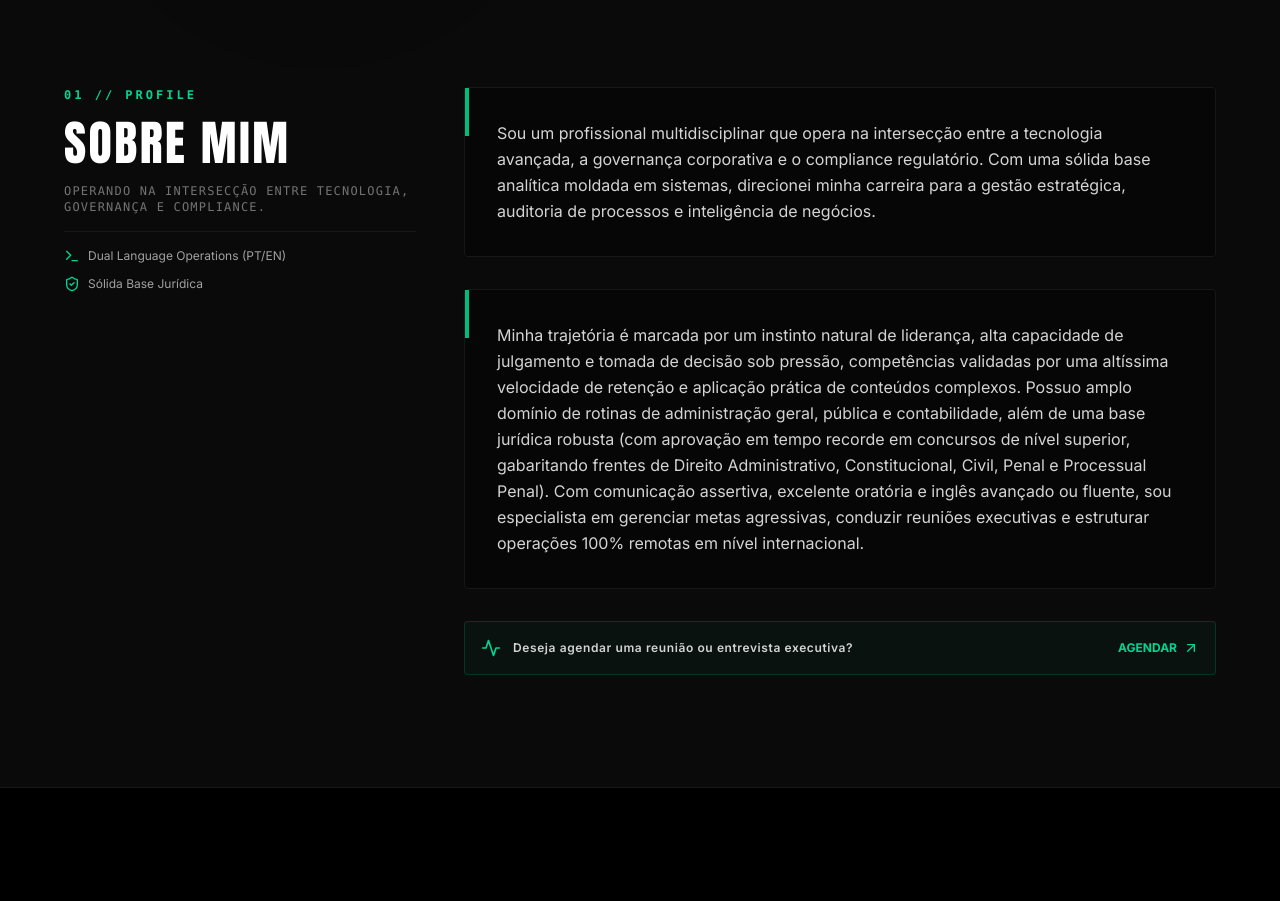
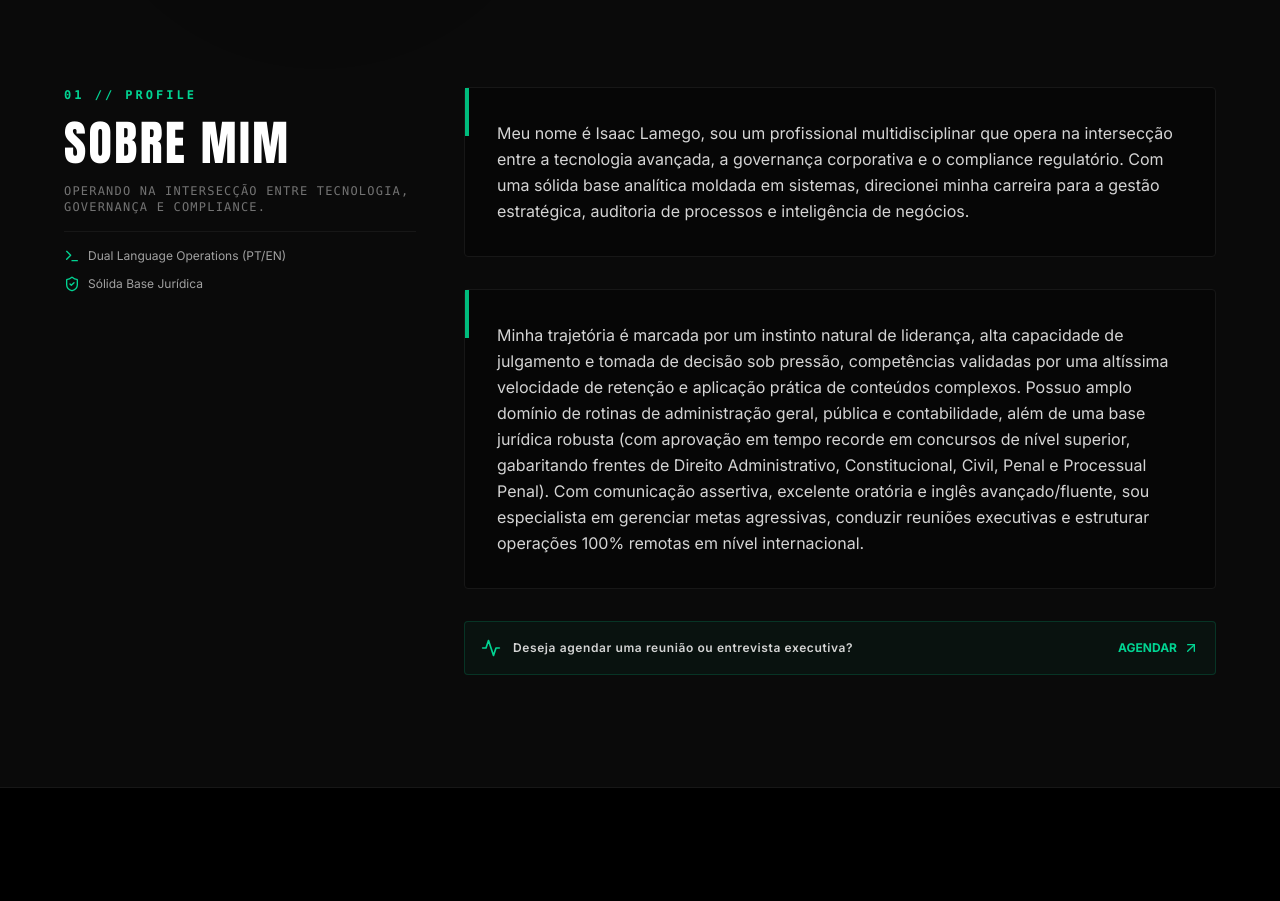
Before and after one commit to zackdartdev/PORTFOLIO, a React (Vite) app: page / in a window 1280 px wide. Shown: the part 980-1881 px from the top of the page. Built offline with nearby package versions, Linux system fonts and the light colour scheme; a web font is replaced by a local one.

Commit message:
Update App.jsx

```diff
--- a/src/App.jsx
+++ b/src/App.jsx
@@ -38,8 +38,8 @@ const TRANSLATIONS = {
     heroBadge: "TI Orientada a Gestão Empresarial, BI e Análise de Risco",
     aboutTitle: "SOBRE MIM",
     aboutSub: "Operando na intersecção entre tecnologia, governança e compliance.",
-    aboutText1: "Sou um profissional multidisciplinar que opera na intersecção entre a tecnologia avançada, a governança corporativa e o compliance regulatório. Com uma sólida base analítica moldada em sistemas, direcionei minha carreira para a gestão estratégica, auditoria de processos e inteligência de negócios.",
-    aboutText2: "Minha trajetória é marcada por um instinto natural de liderança, alta capacidade de julgamento e tomada de decisão sob pressão, competências validadas por uma altíssima velocidade de retenção e aplicação prática de conteúdos complexos. Possuo amplo domínio de rotinas de administração geral, pública e contabilidade, além de uma base jurídica robusta (com aprovação em tempo recorde em concursos de nível superior, gabaritando frentes de Direito Administrativo, Constitucional, Civil, Penal e Processual Penal). Com comunicação assertiva, excelente oratória e inglês avançado ou fluente, sou especialista em gerenciar metas agressivas, conduzir reuniões executivas e estruturar operações 100% remotas em nível internacional.",
+    aboutText1: "Meu nome é Isaac Lamego, sou um profissional multidisciplinar que opera na intersecção entre a tecnologia avançada, a governança corporativa e o compliance regulatório. Com uma sólida base analítica moldada em sistemas, direcionei minha carreira para a gestão estratégica, auditoria de processos e inteligência de negócios.",
+    aboutText2: "Minha trajetória é marcada por um instinto natural de liderança, alta capacidade de julgamento e tomada de decisão sob pressão, competências validadas por uma altíssima velocidade de retenção e aplicação prática de conteúdos complexos. Possuo amplo domínio de rotinas de administração geral, pública e contabilidade, além de uma base jurídica robusta (com aprovação em tempo recorde em concursos de nível superior, gabaritando frentes de Direito Administrativo, Constitucional, Civil, Penal e Processual Penal). Com comunicação assertiva, excelente oratória e inglês avançado/fluente, sou especialista em gerenciar metas agressivas, conduzir reuniões executivas e estruturar operações 100% remotas em nível internacional.",
 
     skillsTitle: "ÁREAS DE ESPECIALIDADE",
     skillsSub: "Competências e arquitetura tecnológica aplicada a negócios",
@@ -126,7 +126,7 @@ const TRANSLATIONS = {
     heroBadge: "IT Oriented towards Business Management, BI, and Risk Analysis",
     aboutTitle: "ABOUT ME",
     aboutSub: "Operating at the intersection of technology, governance, and compliance.",
-    aboutText1: "I am a multidisciplinary professional who operates at the intersection of advanced technology, corporate governance, and regulatory compliance. With a solid analytical foundation built in systems development, I directed my career to strategic management, process auditing, and business intelligence.",
+    aboutText1: "My name is Isaac Lamego; I am a multidisciplinary professional who operates at the intersection of advanced technology, corporate governance, and regulatory compliance. With a solid analytical foundation built in systems development, I directed my career to strategic management, process auditing, and business intelligence.",
     aboutText2: "My career path is marked by a natural leadership instinct, high judgment capability, and decision-making under pressure. These skills are validated by an extremely fast speed of retention and practical application of complex subjects. I possess extensive knowledge of general administration, public routines, and accounting, alongside a robust legal background (with record-time approval in major civil service examinations, achieving top scores in Administrative, Constitutional, Civil, Criminal, and Criminal Procedural Law). Featuring assertive communication, public speaking, and fluent English, I specialize in managing aggressive targets, leading executive meetings, and structuring 100% remote operations globally.",
 
     skillsTitle: "AREAS OF EXPERTISE",
```
